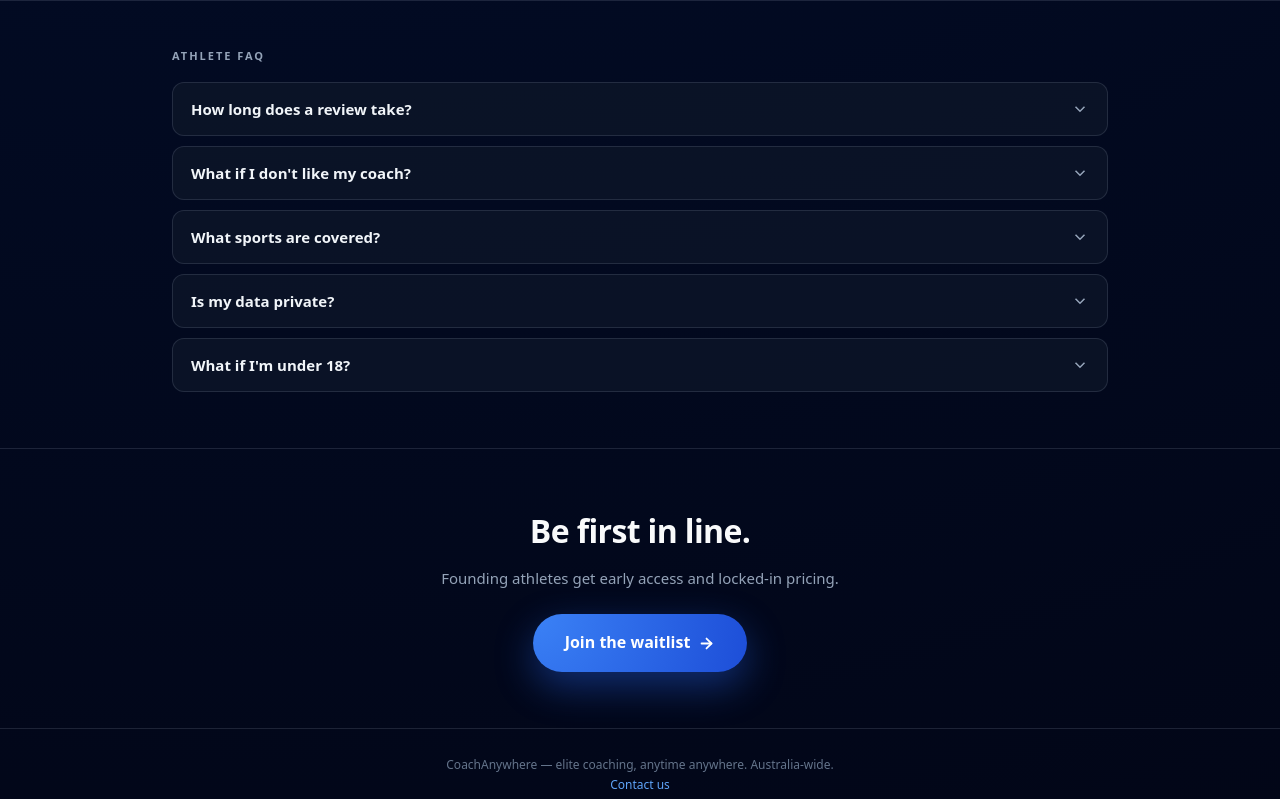
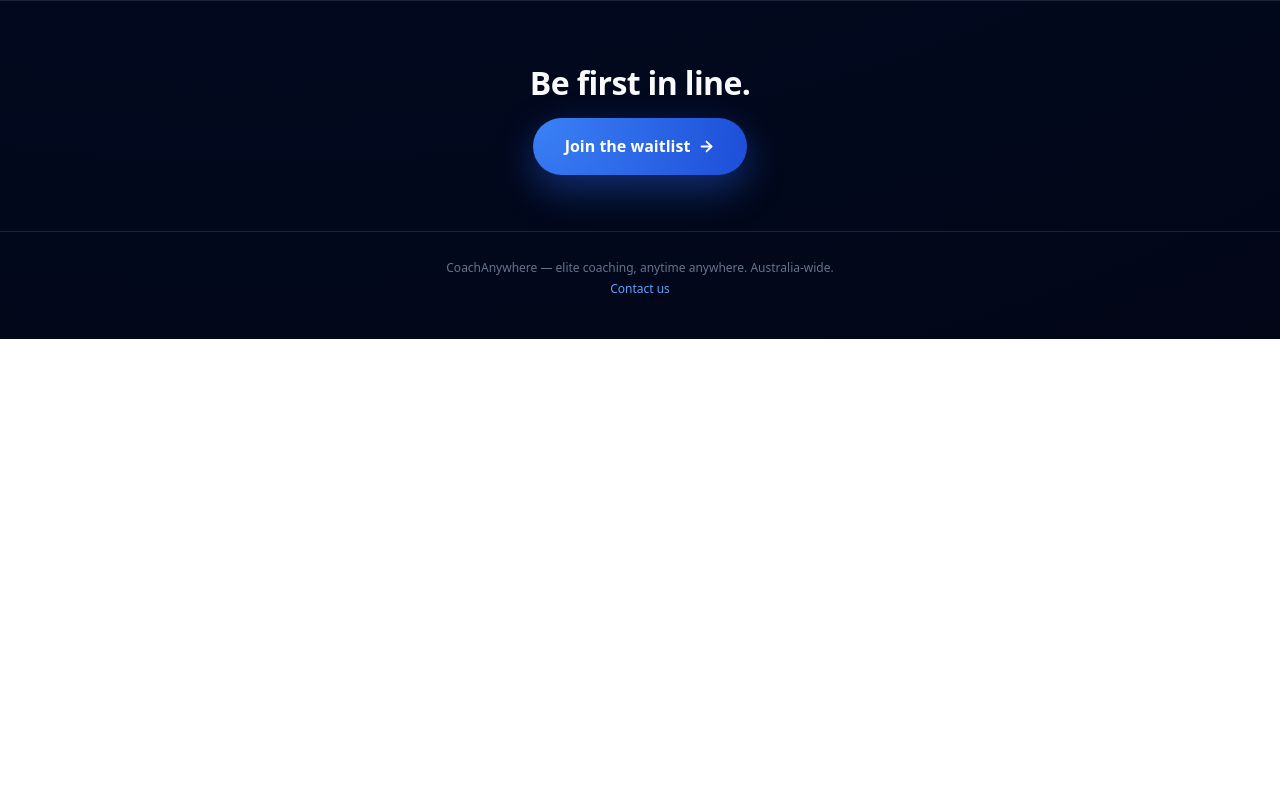
Before and after one commit to coachanywhere/coachanywhere, a website: page for-athletes.html in a window 1280 px wide. Shown: the part 1855-2654 px from the top of the page. After the commit the page ends 2194 px from the top, so only its background shows below. Drawn offline with Linux system fonts and the light colour scheme.

Commit message:
For Athletes: remove FAQ section + founding-athletes line
Comment out the Athlete FAQ section (preserved for reference) and drop
the "Founding athletes get early access and locked-in pricing." line
under the Be first in line CTA; the heading and waitlist button stay.

Co-Authored-By: Claude Opus 4.7 (1M context) <noreply@anthropic.com>

```diff
--- a/for-athletes.html
+++ b/for-athletes.html
@@ -348,7 +348,7 @@
   </div>
 </section>
 
-<!-- FAQ -->
+<!-- FAQ SECTION — removed pending refresh
 <section class="block">
   <div class="container">
     <div class="block-label">Athlete FAQ</div>
@@ -359,12 +359,12 @@
     <div class="faq-item"><button class="faq-q" onclick="toggleFaq(this)"><span>What if I'm under 18?</span><svg viewBox="0 0 24 24" fill="none" stroke="currentColor" stroke-width="2"><polyline points="6 9 12 15 18 9"/></svg></button><div class="faq-a"><p>[PLACEHOLDER ANSWER] Athletes under 18 sign up with a parent or guardian's details on file. [Confirm guardian/consent flow against final policy.]</p></div></div>
   </div>
 </section>
+-->
 
 <!-- FINAL CTA -->
 <section class="final-cta">
   <div class="container">
     <h2>Be first in line.</h2>
-    <p>Founding athletes get early access and locked-in pricing.</p>
     <a class="cta-btn" href="waitlist.html?role=athlete">
       Join the waitlist
       <svg viewBox="0 0 24 24" fill="none" stroke="currentColor" stroke-width="2.5" stroke-linecap="round" stroke-linejoin="round"><line x1="5" y1="12" x2="19" y2="12"/><polyline points="12 5 19 12 12 19"/></svg>
```
